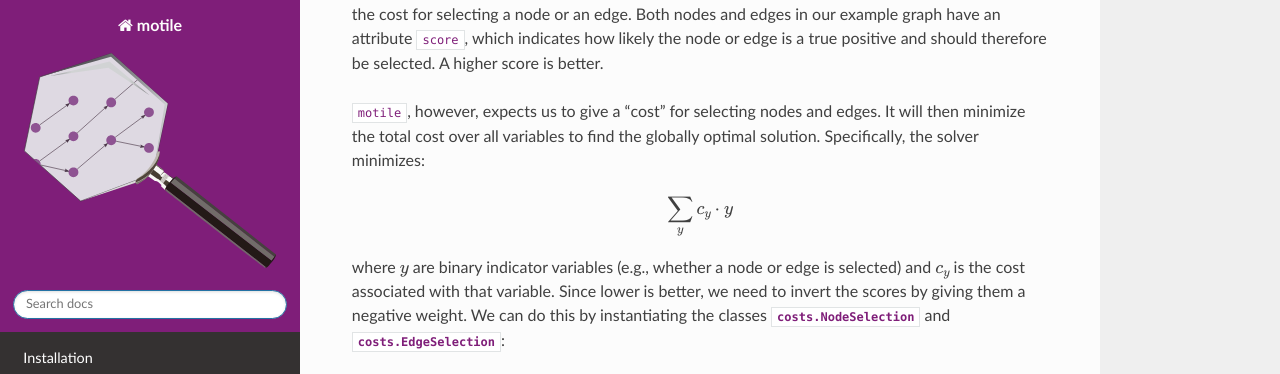
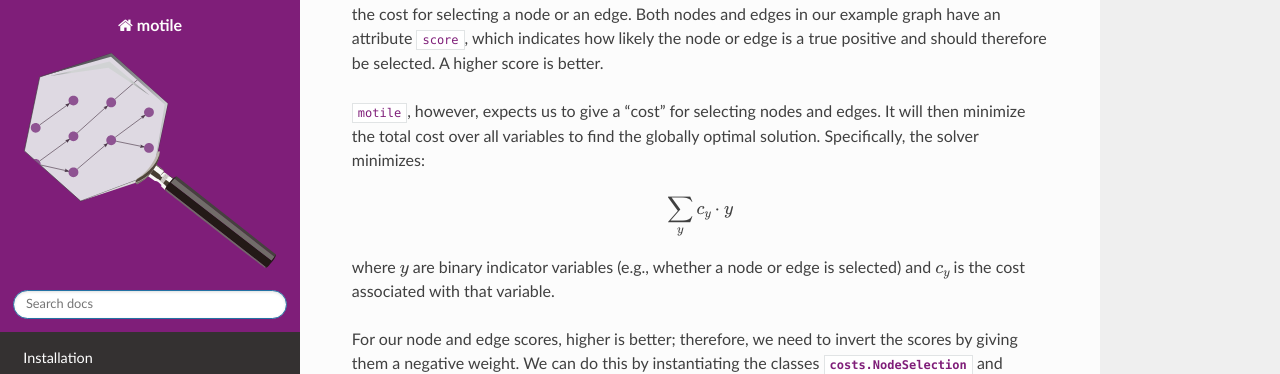
Before and after one commit to funkelab/motile, a Sphinx documentation site: the page built from docs/source/quickstart.rst, in a window 1280 px wide and 900 px high, scrolled down 1294 px, cut to the strip 0-374 px from the top of the window. Built offline with Sphinx 7.4.7 and the Read the Docs theme 3.1.0, drawn with Linux system fonts in a browser that asks for light colours; cross-references to code outside the pages are shown as plain code.

```diff
--- a/docs/source/quickstart.rst
+++ b/docs/source/quickstart.rst
@@ -104,8 +104,9 @@ optimal solution. Specifically, the solver minimizes:
   \sum_{y} c_y \cdot y
 
 where :math:`y` are binary indicator variables (e.g., whether a node or edge is
-selected) and :math:`c_y` is the cost associated with that variable. Since
-lower is better, we need to invert the scores by giving them a negative weight.
+selected) and :math:`c_y` is the cost associated with that variable.
+
+For our node and edge scores, higher is better; therefore, we need to invert the scores by giving them a negative weight.
 We can do this by instantiating the classes :class:`costs.NodeSelection` and
 :class:`costs.EdgeSelection`:
 
```
Also changed, not shown: docs/source/learning.rst (+23 -20 lines).
